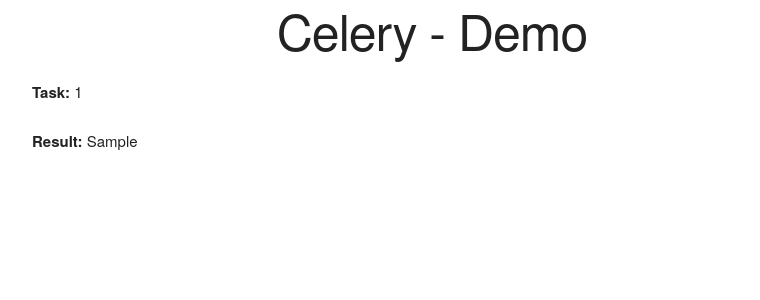
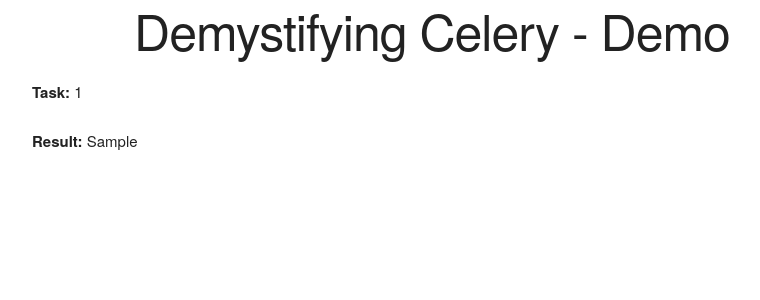
Before and after one commit to samgclarke/celery-demo, a Flask app: template templates/index.html in a window 1280 px wide. Shown: the top 300 px of the page, without its empty margins (208-968 px from the left). Run offline with Flask 2, Linux system fonts and the light colour scheme; the template is opened without the code that fills it: most values are stand-ins (such as "Sample title", 1, 10 or a date in 2020); data that the repository does not hold is empty; some libraries are stand-ins or nearby versions.

Commit message:
fix title

```diff
--- a/templates/index.html
+++ b/templates/index.html
@@ -3,7 +3,7 @@
     <head>
         <meta charset="utf-8">
         <meta http-equiv="x-ua-compatible" content="ie=edge">
-        <title>Celery Demystified - Demo</title>
+        <title>Demystifying Celery - Demo</title>
         <meta name="description" content="">
         <meta name="viewport" content="width=device-width, initial-scale=1">
 
@@ -22,7 +22,7 @@
 
         <!-- Add your site or application content here -->
         <div class="container" style="max-width: 800px; margin: 0px auto;">
-          <h1 style="text-align: center;">Celery - Demo</h1>
+          <h1 style="text-align: center;">Demystifying Celery - Demo</h1>
           <p><strong>Task:</strong> {{ task.id }}</p>
           <p><strong>Result:</strong> <span id="result">{{ result_final or 'waiting...' }}</span></p>
         </div>
```
